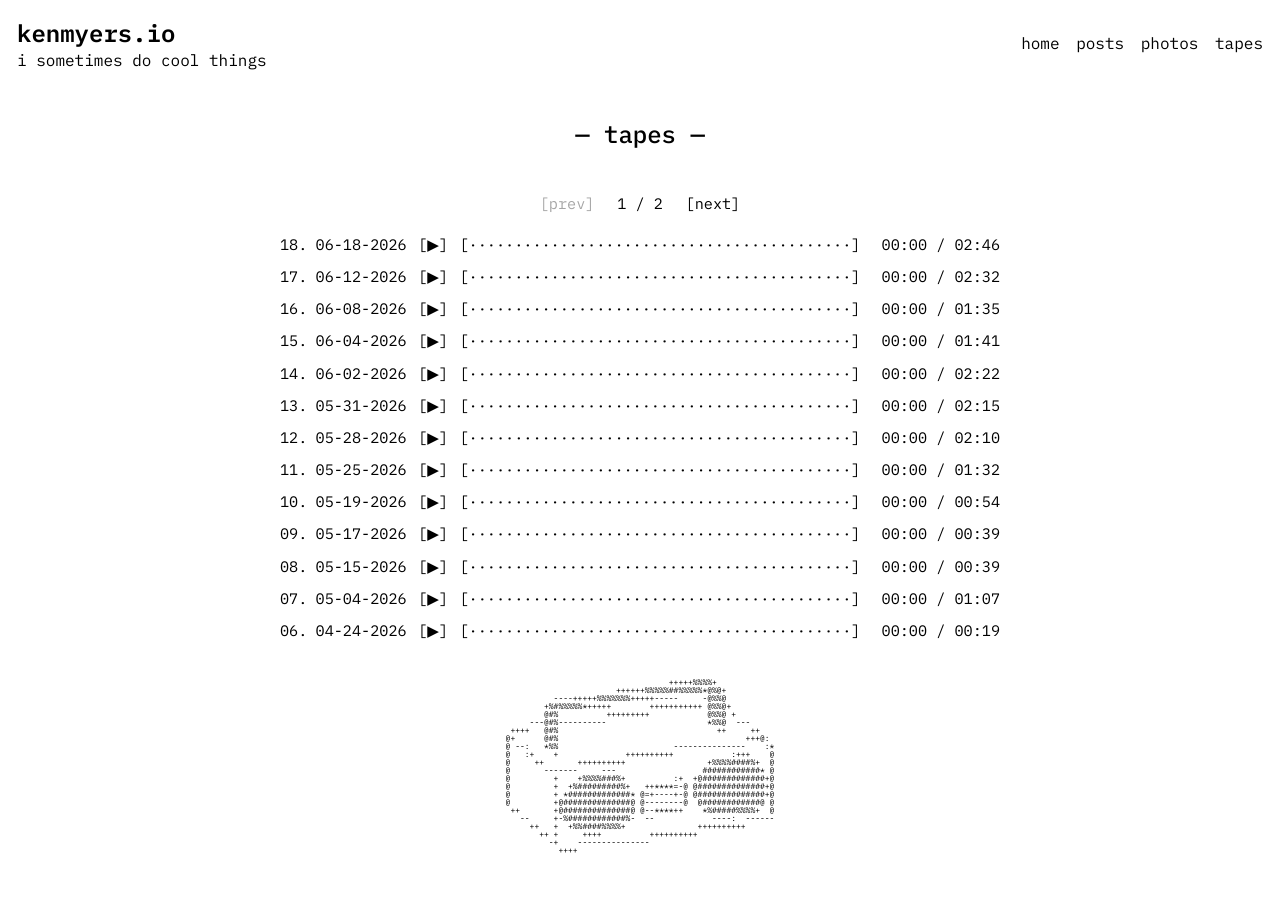
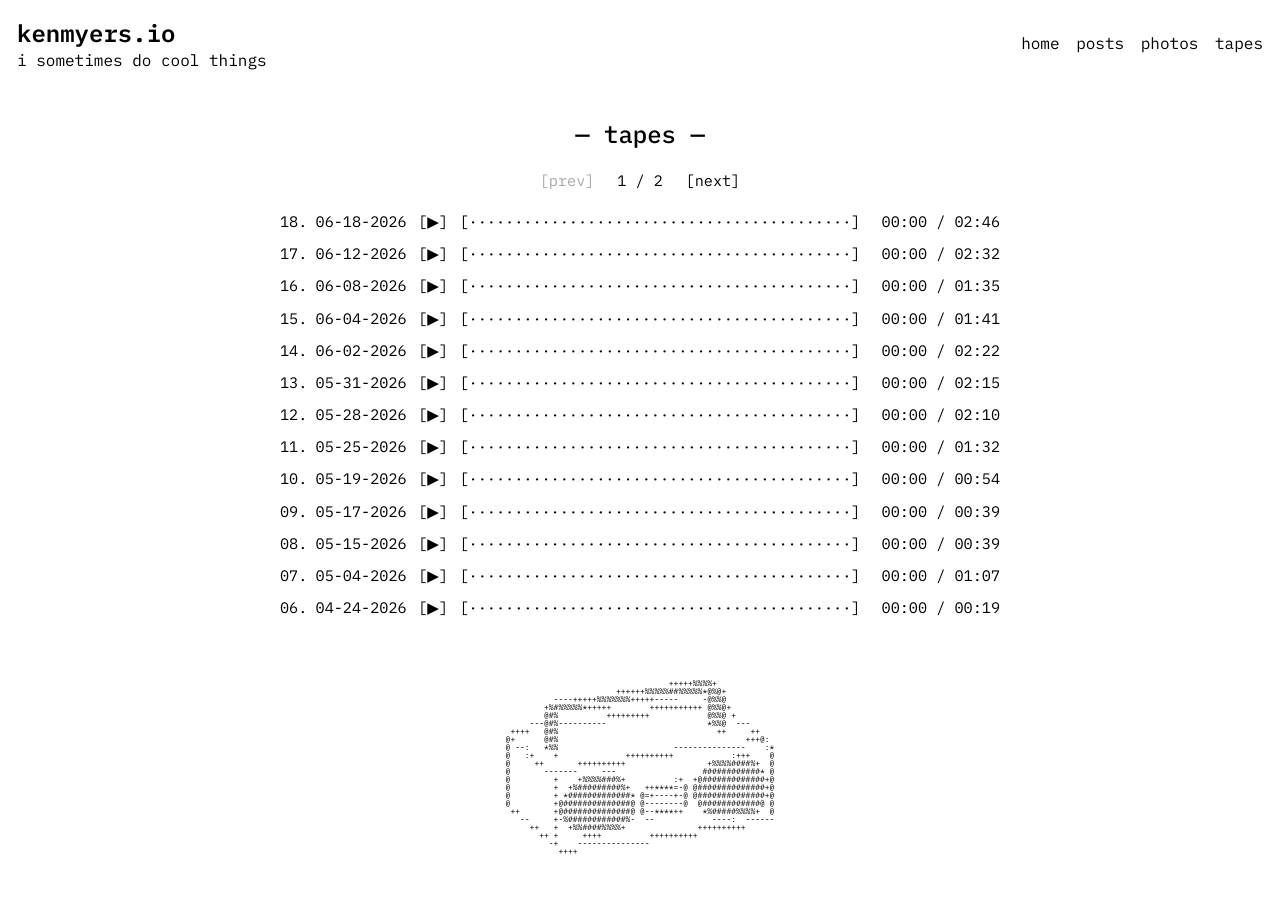
Before and after one commit to ken-myers/ken-myers.github.io, a Jekyll site: the page built from tapes.html, in a window 1280 px wide. Built offline with Jekyll 4.4.1, drawn with Linux system fonts in a browser that asks for light colours.

Commit message:
tapes layout

```diff
--- a/_sass/tapes.scss
+++ b/_sass/tapes.scss
@@ -73,7 +73,7 @@
     align-items: baseline;
     justify-content: center;
     gap: 2ch;
-    margin: 1.5em 0 0;
+    margin: 0;
     font-family: $monospace-font;
     font-size: 0.95rem;
     font-variant-numeric: tabular-nums;
@@ -121,7 +121,7 @@
 // so margin-top:auto pushes the boombox to the bottom of the viewport. the tape pager
 // keeps the visible list short enough to preserve the boombox clearance.
 #tapesBody {
-    --boombox-clearance: 1.5rem;
+    --boombox-clearance: 3rem;
     display: flex;
     flex-direction: column;
 }
```
